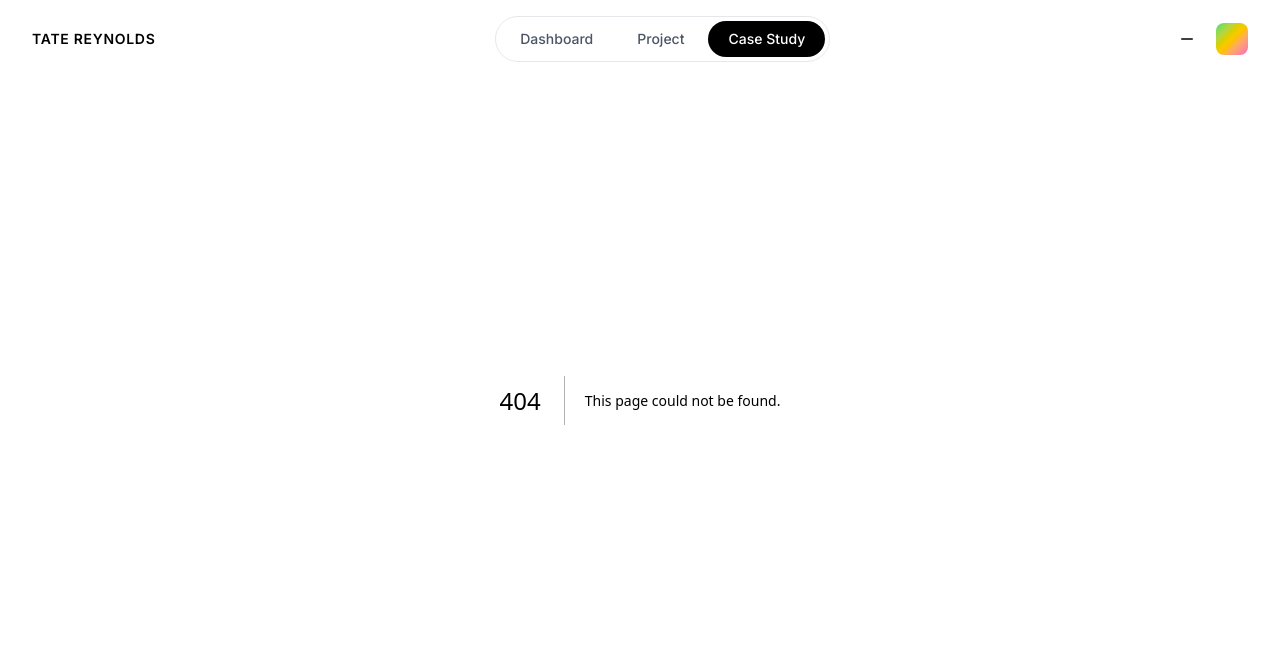
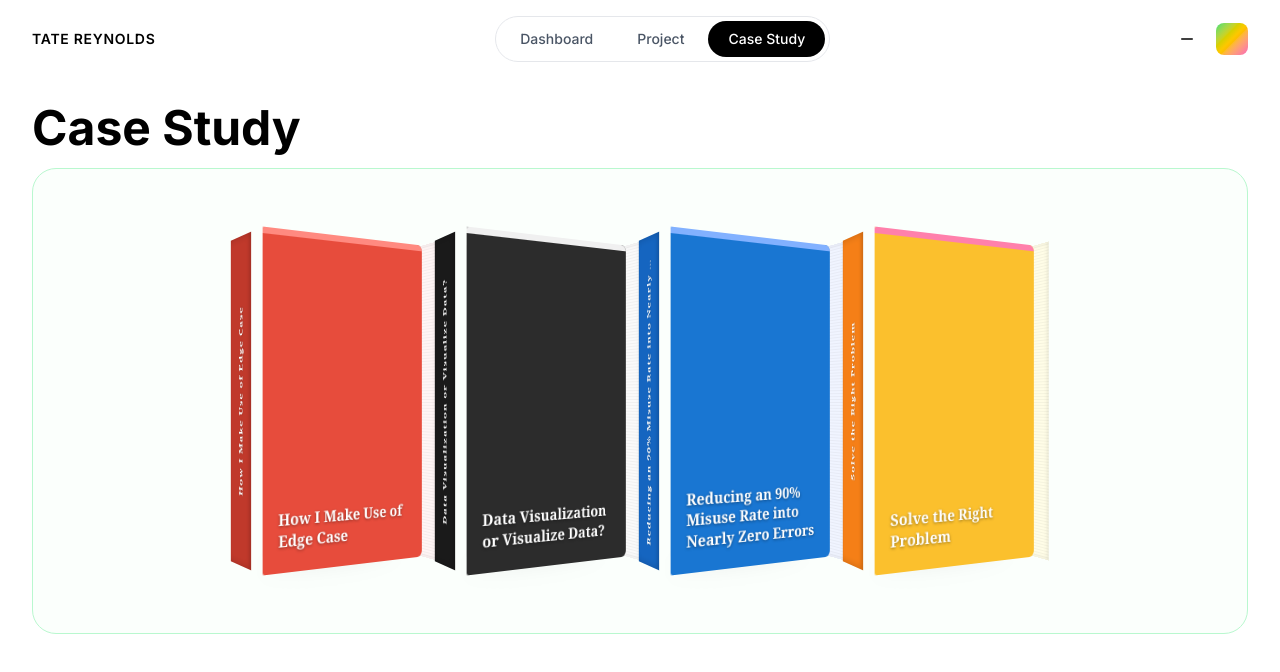
Before and after one commit to TateRCXVII/portfolio, a Next.js app: page /case-study in a window 1280 px wide. Before the commit this address had no page. Shown: the top 672 px of the page. Built offline with nearby package versions, Linux system fonts and the light colour scheme.

Commit message:
feat: add 3D book shelf with CSS transforms, hover rotation, and shine effect
Co-Authored-By: Claude Sonnet 4.6 <noreply@anthropic.com>

```diff
--- /dev/null
+++ b/src/app/case-study/page.tsx
@@ -0,0 +1,16 @@
+"use client";
+import PageTransition from "@/components/shared/PageTransition";
+import BookShelf from "@/components/case-study/BookShelf";
+
+export default function CaseStudyPage() {
+  return (
+    <PageTransition className="min-h-screen bg-white pt-20">
+      <div className="mx-auto max-w-[1400px] px-8 py-6">
+        <h1 className="mb-4 text-5xl font-bold">Case Study</h1>
+        <div className="overflow-hidden rounded-3xl border border-green-200 bg-green-50/30 py-12">
+          <BookShelf />
+        </div>
+      </div>
+    </PageTransition>
+  );
+}
--- /dev/null
+++ b/src/components/case-study/Book3D.tsx
@@ -0,0 +1,199 @@
+"use client";
+
+import Link from "next/link";
+import { motion } from "framer-motion";
+import type { CaseStudy } from "@/data/types";
+
+const BOOK_WIDTH = 180;
+const BOOK_HEIGHT = 320;
+const BOOK_DEPTH = 50;
+
+interface Book3DProps {
+  study: CaseStudy;
+  index: number;
+  isHovered: boolean;
+  onHover: (index: number | null) => void;
+  hoveredIndex: number | null;
+}
+
+export default function Book3D({
+  study,
+  index,
+  isHovered,
+  onHover,
+  hoveredIndex,
+}: Book3DProps) {
+  const { bookColor, title, slug } = study;
+
+  const isAnotherHovered = hoveredIndex !== null && !isHovered;
+  const slideX =
+    isAnotherHovered && hoveredIndex !== null
+      ? index < hoveredIndex
+        ? -60
+        : 60
+      : 0;
+
+  const rotateY = isHovered ? 5 : 30;
+  const scale = isHovered ? 1.15 : 1;
+
+  return (
+    <Link href={`/case-study/${slug}`} style={{ display: "block" }}>
+      <motion.div
+        style={{ perspective: 800 }}
+        animate={{ x: slideX }}
+        transition={{ type: "spring", stiffness: 260, damping: 28 }}
+        onHoverStart={() => onHover(index)}
+        onHoverEnd={() => onHover(null)}
+      >
+        <motion.div
+          style={{
+            width: BOOK_WIDTH,
+            height: BOOK_HEIGHT,
+            position: "relative",
+            transformStyle: "preserve-3d",
+            cursor: "pointer",
+          }}
+          animate={{ rotateY, scale }}
+          transition={{ type: "spring", stiffness: 200, damping: 30 }}
+        >
+          {/* Shadow */}
+          <motion.div
+            style={{
+              position: "absolute",
+              bottom: -8,
+              left: "10%",
+              right: "10%",
+              height: 20,
+              borderRadius: "50%",
+              background: "rgba(0,0,0,0.2)",
+              filter: "blur(8px)",
+              transformStyle: "flat",
+            }}
+            animate={{ opacity: isHovered ? 0.5 : 0.2, scaleX: isHovered ? 1.2 : 1 }}
+            transition={{ type: "spring", stiffness: 200, damping: 30 }}
+          />
+
+          {/* Front Cover */}
+          <motion.div
+            style={{
+              position: "absolute",
+              width: BOOK_WIDTH,
+              height: BOOK_HEIGHT,
+              backfaceVisibility: "hidden",
+              background: bookColor.cover,
+              borderRadius: "2px 6px 6px 2px",
+              display: "flex",
+              flexDirection: "column",
+              justifyContent: "flex-end",
+              padding: "20px 16px",
+              overflow: "hidden",
+              transformOrigin: "left center",
+              translateZ: BOOK_DEPTH / 2,
+            }}
+          >
+            {/* Shine sweep on hover */}
+            <motion.div
+              style={{
+                position: "absolute",
+                inset: 0,
+                background:
+                  "linear-gradient(105deg, transparent 40%, rgba(255,255,255,0.45) 50%, transparent 60%)",
+                pointerEvents: "none",
+              }}
+              animate={{ x: isHovered ? "100%" : "-100%" }}
+              transition={{
+                duration: isHovered ? 0.6 : 0,
+                ease: "easeInOut",
+                delay: isHovered ? 0.1 : 0,
+              }}
+            />
+
+            {/* Accent stripe at top */}
+            <div
+              style={{
+                position: "absolute",
+                top: 0,
+                left: 0,
+                right: 0,
+                height: 6,
+                background: bookColor.accent,
+              }}
+            />
+
+            {/* Title text */}
+            <p
+              style={{
+                fontFamily: "Georgia, serif",
+                fontSize: 15,
+                fontWeight: 700,
+                color: "#fff",
+                lineHeight: 1.3,
+                textShadow: "0 1px 3px rgba(0,0,0,0.4)",
+                margin: 0,
+                zIndex: 1,
+              }}
+            >
+              {title}
+            </p>
+          </motion.div>
+
+          {/* Spine */}
+          <div
+            style={{
+              position: "absolute",
+              width: BOOK_DEPTH,
+              height: BOOK_HEIGHT,
+              background: bookColor.spine,
+              display: "flex",
+              alignItems: "center",
+              justifyContent: "center",
+              transformOrigin: "left center",
+              transform: `rotateY(-90deg) translateZ(0px) translateX(-${BOOK_DEPTH}px)`,
+              boxShadow: "inset -4px 0 8px rgba(0,0,0,0.2)",
+            }}
+          >
+            <p
+              style={{
+                writingMode: "vertical-rl",
+                transform: "rotate(180deg)",
+                fontFamily: "Georgia, serif",
+                fontSize: 11,
+                fontWeight: 700,
+                color: "#fff",
+                letterSpacing: "0.08em",
+                margin: 0,
+                maxHeight: BOOK_HEIGHT - 40,
+                overflow: "hidden",
+                textOverflow: "ellipsis",
+                whiteSpace: "nowrap",
+                textShadow: "0 1px 2px rgba(0,0,0,0.3)",
+              }}
+            >
+              {title}
+            </p>
+          </div>
+
+          {/* Pages edge */}
+          <div
+            style={{
+              position: "absolute",
+              width: BOOK_DEPTH,
+              height: BOOK_HEIGHT,
+              transformOrigin: "left center",
+              transform: `rotateY(90deg) translateZ(${BOOK_WIDTH}px) translateX(-${BOOK_DEPTH}px)`,
+              background: bookColor.pages,
+              backgroundImage: `repeating-linear-gradient(
+                to bottom,
+                transparent,
+                transparent 2px,
+                rgba(0,0,0,0.04) 2px,
+                rgba(0,0,0,0.04) 3px
+              )`,
+              boxShadow: "inset 2px 0 6px rgba(0,0,0,0.1)",
+            }}
+          />
+        </motion.div>
+      </motion.div>
+    </Link>
+  );
+}
--- /dev/null
+++ b/src/components/case-study/BookShelf.tsx
@@ -0,0 +1,38 @@
+"use client";
+
+import { useState } from "react";
+import { motion } from "framer-motion";
+import { caseStudies } from "@/data/case-studies";
+import Book3D from "./Book3D";
+
+export default function BookShelf() {
+  const [hoveredIndex, setHoveredIndex] = useState<number | null>(null);
+
+  return (
+    <motion.div
+      initial={{ opacity: 0, y: 30 }}
+      animate={{ opacity: 1, y: 0 }}
+      transition={{ duration: 0.6, ease: "easeOut" }}
+      style={{
+        display: "flex",
+        justifyContent: "center",
+        alignItems: "flex-end",
+        gap: 24,
+        perspective: "1200px",
+        paddingBottom: 24,
+        paddingTop: 24,
+      }}
+    >
+      {caseStudies.map((study, index) => (
+        <Book3D
+          key={study.slug}
+          study={study}
+          index={index}
+          isHovered={hoveredIndex === index}
+          onHover={setHoveredIndex}
+          hoveredIndex={hoveredIndex}
+        />
+      ))}
+    </motion.div>
+  );
+}
```
